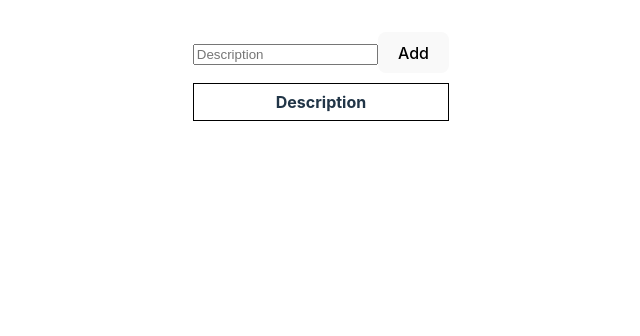
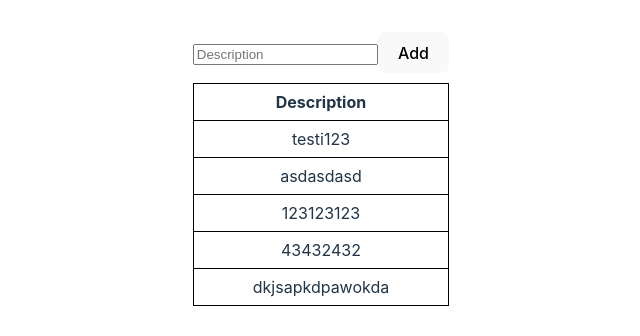
Before and after one commit to JereHolopainenHH/todolist, a React (Vite) app: page / in a window 1280 px wide. Shown: the top 336 px of the page, without its empty margins (319-959 px from the left). Built offline with nearby package versions, Linux system fonts and the light colour scheme.

Commit message:
deleteTodo-funktio lisätty, jolla poistetaan alkio indexin mukaan

```diff
--- a/src/TodoList.jsx
+++ b/src/TodoList.jsx
@@ -4,7 +4,7 @@ import TodoTable from "./TodoTable";
 const TodoList = () => {
     // states
     const [desc, setDesc] = useState("");
-    const [todos, setTodos] = useState([]);
+    const [todos, setTodos] = useState(["testi123", "asdasdasd", "123123123", "43432432", "dkjsapkdpawokda"]);
 
     // control the input value
     const handleChange = (event) => setDesc(event.target.value);
@@ -19,11 +19,16 @@ const TodoList = () => {
         setDesc("");
     };
 
+    // delete item from the todoslist
+    const deleteTodo = (indexToRemove) => {
+        setTodos([...todos].filter((todo, index) => index !== indexToRemove));
+    }
+
     return (
         <>
             <input type="text" placeholder="Description" onChange={handleChange} value={desc} />
             <button onClick={addTodo}>Add</button>
-            <TodoTable todos={todos} />
+            <TodoTable todos={todos} deleteTodo={deleteTodo} />
         </>
     );
 }
```
